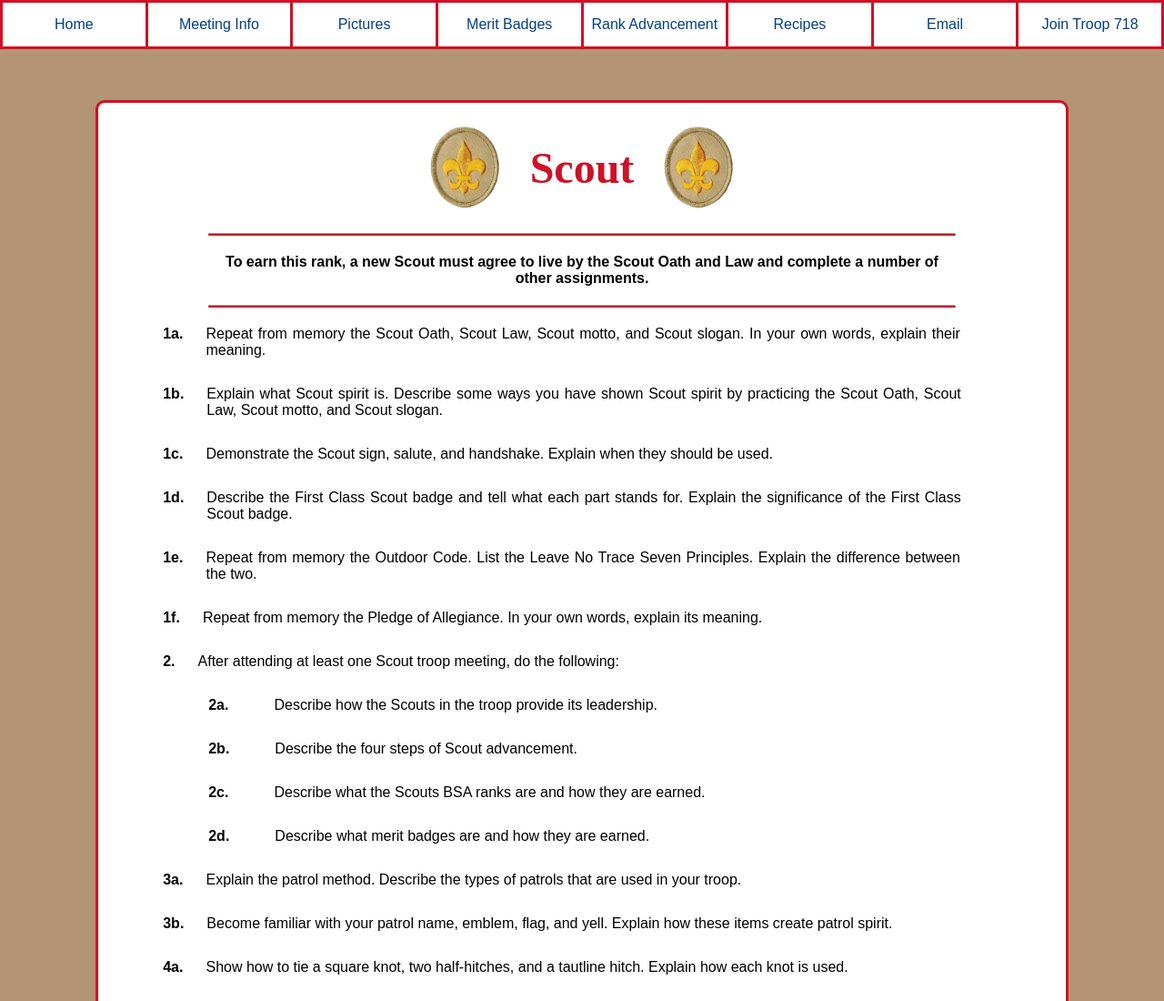
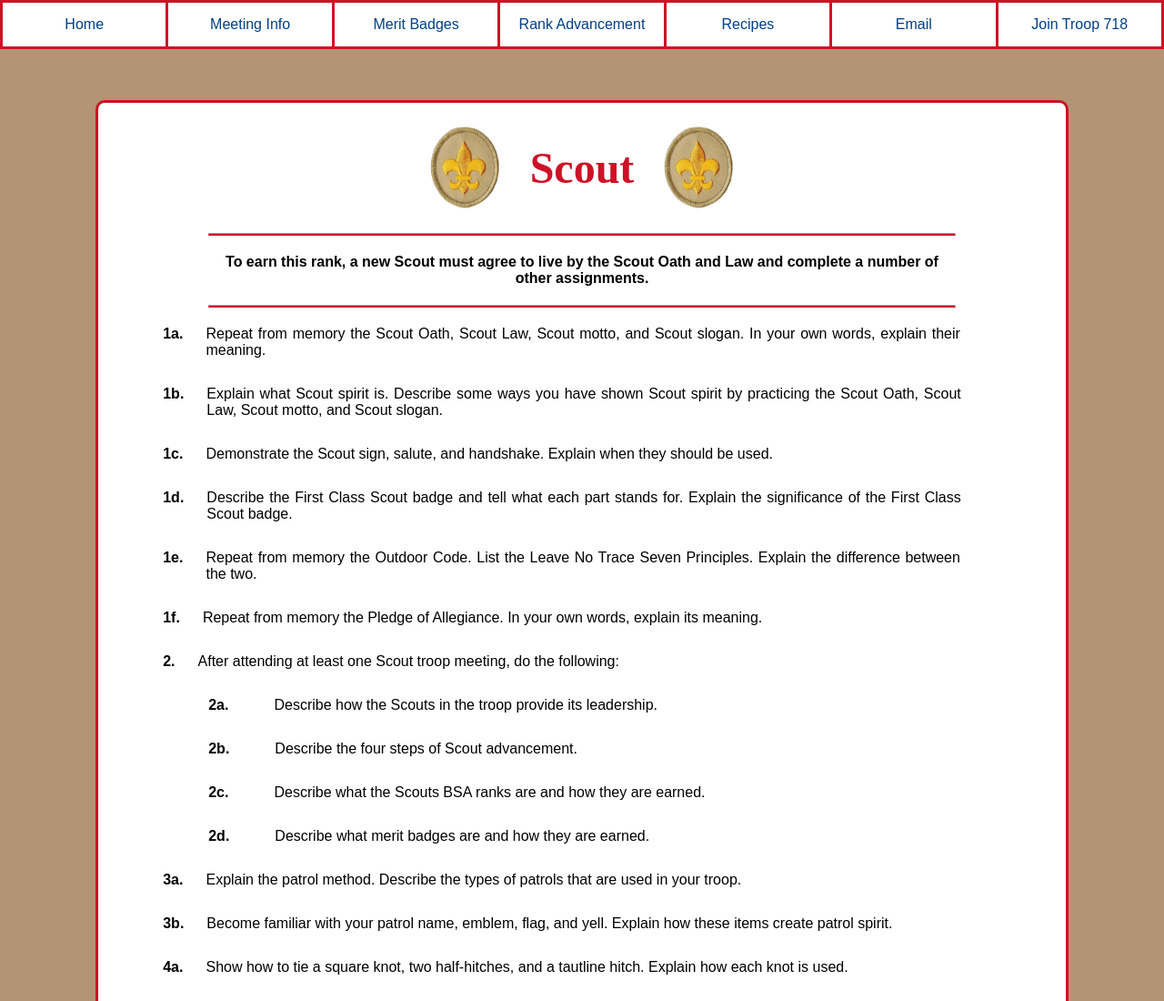
Before and after one commit to BubsterRoo/Troop718, a plain HTML site: page merit-badges/1-scout.html in a window 1280 px wide. Shown: the top 1100 px of the page at 91% size. Drawn offline with Linux system fonts and the light colour scheme.

Commit message:
Add files via upload

```diff
--- a/merit-badges/1-scout.html
+++ b/merit-badges/1-scout.html
@@ -14,7 +14,6 @@
         <div class = "tabs">
             <a link href = "../index.html">Home</a>
             <a link href = "../meeting.html">Meeting Info</a>
-            <a link href = "../pictures.html">Pictures</a>
             <a link href = "../merit-badge.html">Merit Badges</a>
             <a link href = "../rank-advancement.html">Rank Advancement</a>
             <a link href = "../recipes.html">Recipes</a>
```
Also changed, not shown: merit-badges/2-tenderfoot.html (+0 -1 lines), merit-badges/3-second-class.html (+0 -1 lines), merit-badges/4-first-class.html (+0 -1 lines), merit-badges/5-star.html (+0 -1 lines), merit-badges/6-life.html (+0 -1 lines), merit-badges/7-eagle.html (+0 -1 lines).
